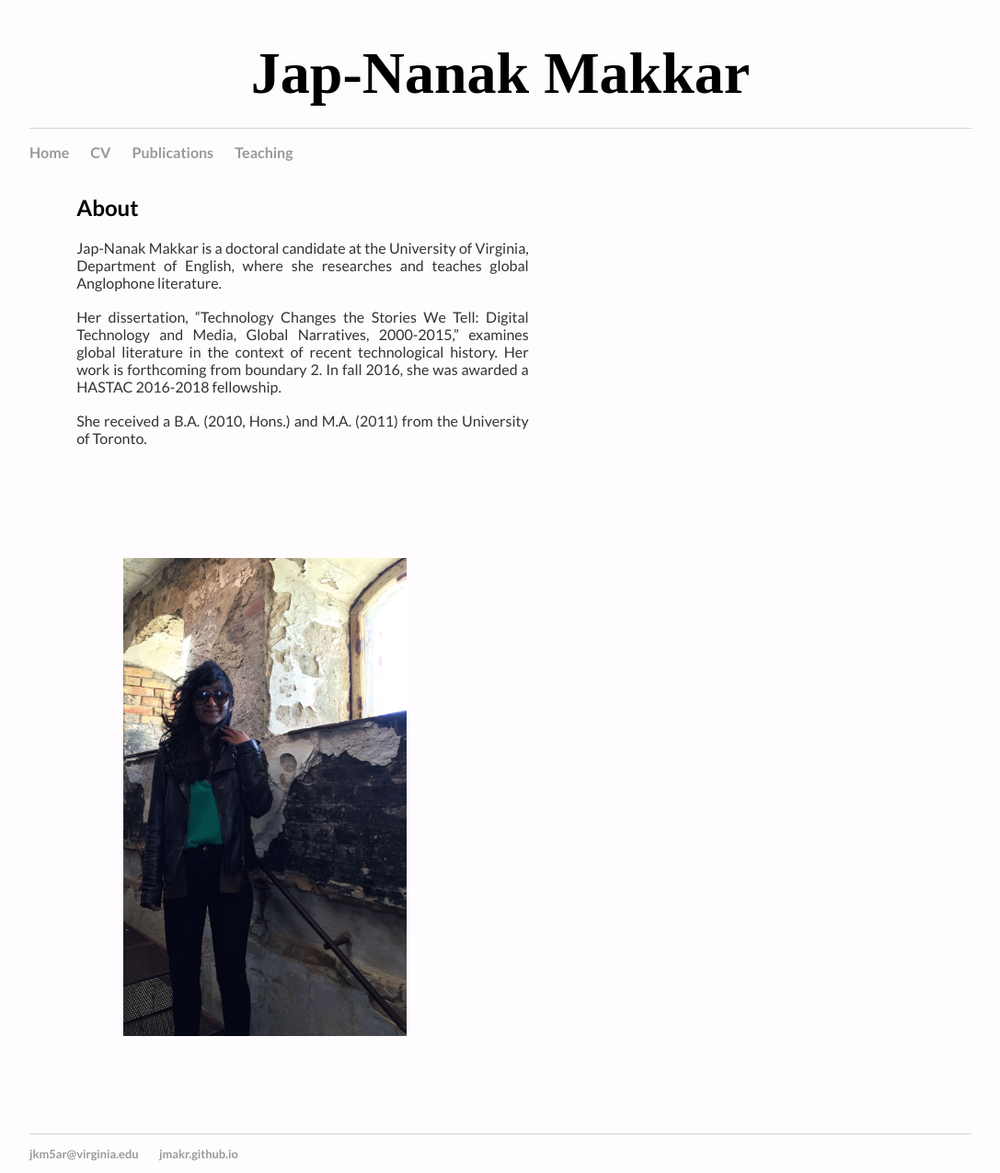
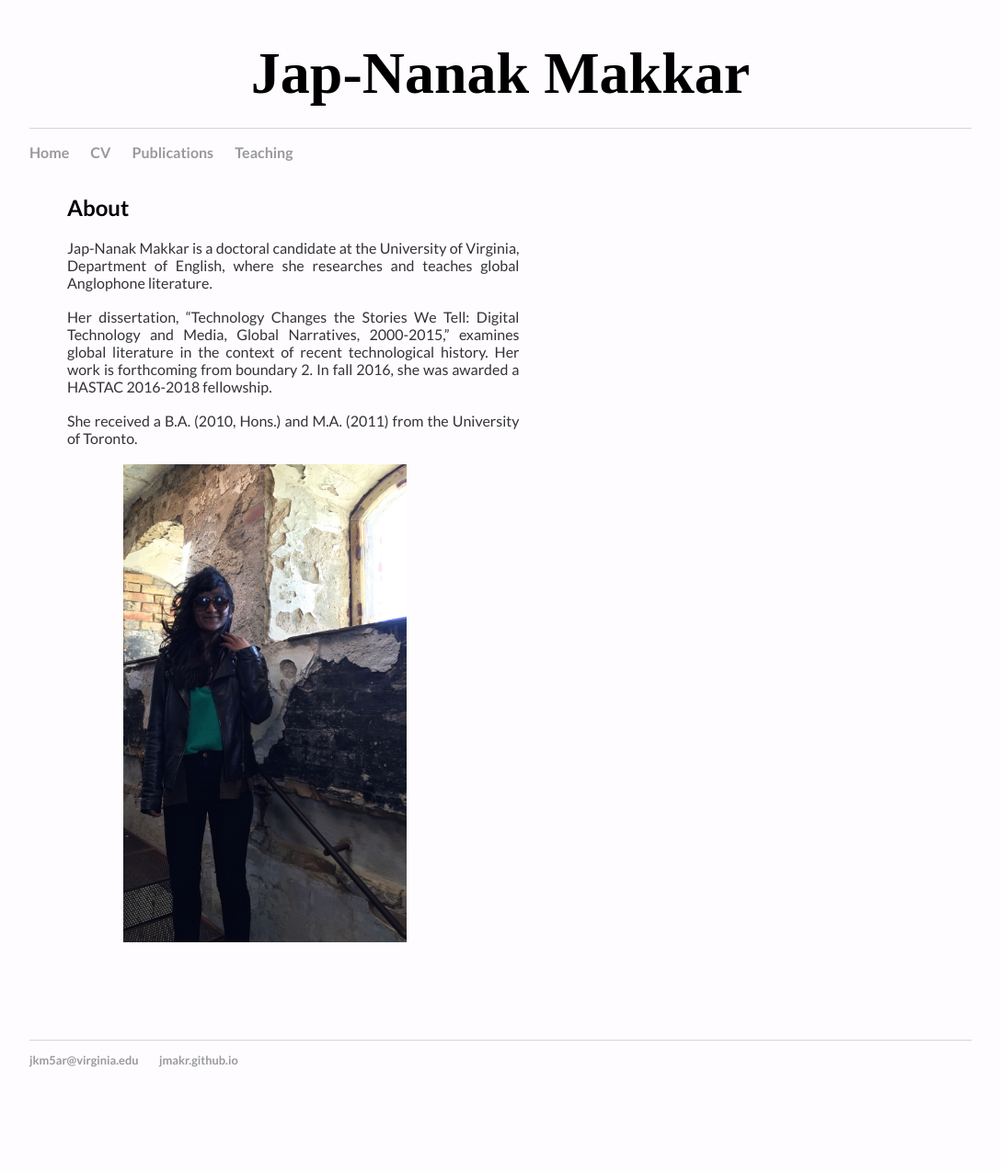
Before and after one commit to jmakr/jmakr.github.io, a Jekyll site: the page built from index.html, in a window 1280 px wide. Shown: the whole page at 92% size, without its empty margins (96-1183 px from the left). Built offline with Jekyll 4.4.1, drawn with Linux system fonts in a browser that asks for light colours; after the commit the page ends 1174 px from its top, so only the background shows below that.

Commit message:
Update main.css

```diff
--- a/css/main.css
+++ b/css/main.css
@@ -54,8 +54,8 @@ p {
     float: left;
     width: 48%;
     height: 65%;
-    padding-left:5%;
-    padding-bottom:10%;
+    padding-left:4%;
+
 
 
 }
```
